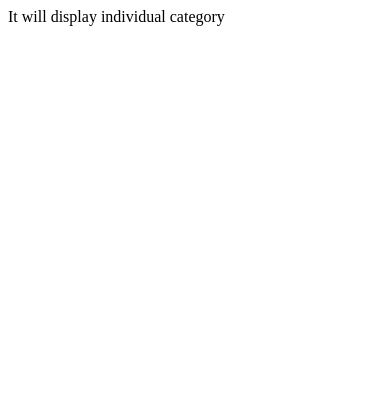
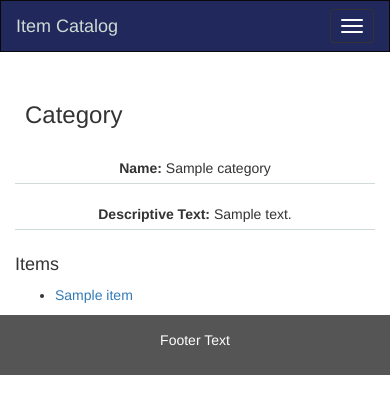
Before and after one commit to ernsnl/Item-Catalog, a Flask app: page /category/1 in a window 390 px wide. Shown: the top 414 px of the page. Run offline with Flask 2, Linux system fonts and the light colour scheme; tables that the repository leaves empty hold one stand-in row (values such as "Sample post"); some libraries are stand-ins or nearby versions.

Commit message:
Category CRUD functions added

```diff
--- a/vagrant/build/css/style.min.css
+++ b/vagrant/build/css/style.min.css
@@ -1 +1 @@
-.transition-filter{opacity:.7;background-color:#000;position:fixed;width:100%;height:100%;top:0;left:0;z-index:1000}.flashes{width:100%;float:left;margin-top:-20px;text-align:center}.flash-message{font-weight:700;padding:15px}.flash-message.success{background-color:#dff0d8;color:green}.flash-message.error{background-color:#f2dede;color:red}.navbar{border-radius:0!important}.navbar-inverse{background-color:#21295c!important}.item-catalog-nav-link{color:#cfdbd5!important}.item-catalog-nav-link:hover{color:#f6ae2d!important;background-color:#1b4079!important}.font-awesome-nav-bar{margin-right:10px}.about-user-image{float:left;left:50%;position:relative;padding:10px;width:120px;height:120px;margin-left:calc(140px - 25%);border:1px solid #cfdbd5;margin-bottom:15px}.about-user-info{float:left;width:100%;text-align:center;border-bottom:1px solid #cfdbd5;padding:5px;margin-bottom:15px}.about-title{font-weight:700}.user-edit-button{float:left;width:50%;left:50%;position:relative;margin-left:-25%;margin-top:25px;margin-bottom:25px}.item-form{padding:15px;border:1px solid #cfdbd5;margin:15px;border-radius:3px}
+.transition-filter{opacity:.7;background-color:#000;position:fixed;width:100%;height:100%;top:0;left:0;z-index:1000}.flashes{width:100%;float:left;margin-top:-20px;text-align:center}.flash-message{font-weight:700;padding:15px}.flash-message.success{background-color:#dff0d8;color:green}.flash-message.error{background-color:#f2dede;color:red}.navbar{border-radius:0!important}.navbar-inverse{background-color:#21295c!important}.item-catalog-nav-link{color:#cfdbd5!important}.item-catalog-nav-link:hover{color:#f6ae2d!important;background-color:#1b4079!important}.font-awesome-nav-bar{margin-right:10px}.about-user-image{float:left;left:50%;position:relative;padding:10px;width:120px;height:120px;margin-left:calc(140px - 25%);border:1px solid #cfdbd5;margin-bottom:15px}.about-user-info{float:left;width:100%;text-align:center;border-bottom:1px solid #cfdbd5;padding:5px;margin-bottom:15px}.about-title{font-weight:700}.user-edit-button{float:left;width:50%;left:50%;position:relative;margin-left:-25%;margin-top:25px;margin-bottom:25px}.item-form{padding:15px;border:1px solid #cfdbd5;margin:15px;border-radius:3px}.view-title{float:left;margin-bottom:15px;padding:10px;text-transform:center;width:100%}.view-list{float:left;width:100%}
--- a/vagrant/pages/category/category_page.py
+++ b/vagrant/pages/category/category_page.py
@@ -1,17 +1,99 @@
-from flask import Blueprint, render_template
-from classes.orm import Category
+from flask import Blueprint, session, redirect, url_for, escape, request, flash, render_template
+from classes.orm import Category, User
+from application import engine
+from sqlalchemy.orm import sessionmaker
 
 category_app = Blueprint('category', __name__)
+
 
 @category_app.route('/category')
 def category_list():
     return 'It will return category list'
 
+
 @category_app.route('/category/<int:category_id>')
 def category_individual(category_id):
-    return 'It will display individual category'
+    try:
+        database_session = sessionmaker(bind=engine)
+        current_session = database_session()
+        current_category = current_session.query(
+            Category).filter(Category.id == category_id).first()
+        current_user = None
+        if 'email' in session:
+            current_user = current_session.query(User).filter(
+                User.email == session['email']).first()
+        if current_category:
+            return render_template('category/info.html', category=current_category, user = current_user)
+        else:
+            flash('Category you are trying view does not exist.', 'error')
+            return redirect(url_for('main.index'))
+    except Exception as e:
+        print e
+    finally:
+        current_session.close()
 
-@category_app.route('/category/edit')
-@category_app.route('/category/edit/<int:category_id>')
-def category_edit(category_id = None):
-    return 'It will edit category'
+
+@category_app.route('/category/edit', methods=['GET', 'POST'])
+@category_app.route('/category/edit/<int:category_id>', methods=['GET', 'POST'])
+def category_edit(category_id=None):
+    try:
+        database_session = sessionmaker(bind=engine)
+        current_session = database_session()
+        if request.method == 'GET':
+            if 'email' in session:
+                current_user = current_session.query(User).filter(
+                    User.email == session['email']).first()
+                if category_id > 0:
+                    current_category = current_session.query(Category).filter(
+                        Category.id == category_id).first()
+                    if current_category is None:
+                        flash('Category you are trying edit does not exist.', 'error')
+                        return redirect(url_for('main.index'))
+                    if current_category.user_id != current_user.id:
+                        flash(
+                            'You are not authorized to edit this category.', 'error')
+                        return redirect(url_for('main.index'))
+                    return render_template('category/edit.html', category=current_category, user=current_user)
+                else:
+                    return render_template('category/edit.html', user=current_user)
+            else:
+                flash('You are not logged in.', 'error')
+                return redirect(url_for('main.index'))
+        else:
+            if session['CSRFToken'] != request.form.get('CSRFToken'):
+                flask('There is problem with your session!', 'error')
+                return redirect(url_for(main.index))
+            if 'email' in session:
+                current_user = current_session.query(User).filter(
+                    User.email == session['email']).first()
+                current_category = None
+                if category_id > 0:
+                    current_category = current_session.query(
+                        Category).filter(Category.id == category_id).first()
+                    if current_category is not None and current_category.user_id == current_user.id:
+                        current_category.name = request.form.get(
+                            'Name')
+                        current_category.descriptive_text = request.form.get(
+                            'DescriptiveText')
+                        current_session.commit()
+                        flash('Category updated successfully.', 'success')
+                        return redirect(url_for('main.index'))
+                    else:
+                        flash('Something went wrong!.', 'error')
+                        return redirect(url_for('main.index'))
+                else:
+                    current_category = Category(name=request.form.get('Name'),
+                                                descriptive_text=request.form.get(
+                                                    'DescriptiveText'),
+                                                user_id=current_user.id)
+                    current_session.add(current_category)
+                    current_session.commit()
+                    flash('Updated successfully.', 'success')
+                    return redirect(url_for('user.user', user_id=current_user.id))
+            else:
+                flash('You are not logged in.', 'error')
+                return redirect(url_for('main.index'))
+    except Exception as e:
+        print e
+    finally:
+        current_session.close()
--- a/vagrant/pages/user/user_page.py
+++ b/vagrant/pages/user/user_page.py
@@ -53,6 +53,9 @@ def user_edit(user_id):
                 flash('You are not logged in.', 'error')
                 return redirect(url_for('main.index'))
         else:
+            if session['CSRFToken'] != request.form.get('CSRFToken'):
+                flask('There is problem with your session!', 'error')
+                return redirect(url_for(main.index))
             if 'email' in session:
                 current_user = current_session.query(User).filter(
                     User.email == session['email']).first()
--- /dev/null
+++ b/vagrant/templates/category/info.html
@@ -0,0 +1,24 @@
+{% extends "layout.html" %} {% block content %}
+<div class="row">
+    <div class="col-xs-12">
+        <h3 class='view-title'>Category</h3>
+        <p class="about-user-info"><span class='about-title'>Name: </span>{{category.name}}</p>
+        <p class="about-user-info"><span class='about-title'>Descriptive Text: </span>{{category.descriptive_text}}</p>
+        <div class="view-list">
+            <h4 class="view_title">Items</h4>
+            <ul>
+                {% if category.items|length > 0 %} {% for item in category.items %}
+                <li><a href="{{(url_for('item.item_individual', item_id = item.id))}}">{{item.name}}</a></li>
+                {% endfor %} {% else %}
+                <li>There is no item in this category.</li>
+                {% endif %}
+            </ul>
+        </div>
+        {% if user and user.id == category.user_id %}
+        <a type="button" href="{{url_for('category.category_edit', category_id = category.id)}}" class="user-edit-button btn btn-primary">Edit</a> {% endif %}
+    </div>
+</div>
+
+
+
+{% endblock %}
--- a/vagrant/templates/main/index.html
+++ b/vagrant/templates/main/index.html
@@ -37,7 +37,7 @@
                 <h4>User Created Categories</h4> {% if user.categories|length > 0%}
                 <ul>
                     {% for category in user.categories %}
-                    <li> <a href=""> category.name</a></li>
+                    <li> <a href="{{url_for('category.category_individual', category_id = category.id)}}"> {{category.name}}</a></li>
                     {% endfor %}
                 </ul>
                 {% else %}
--- a/vagrant/templates/user/edit.html
+++ b/vagrant/templates/user/edit.html
@@ -10,6 +10,7 @@
                 <label for="ImageUrl">ImageUrl</label>
                 <input type="text" class="form-control" id="ImageUrl" name='ImageUrl' placeholder="Image Url" value='{{user.img_url}}'>
             </div>
+            <input type="hidden" name="CSRFToken" value="{{CSRFToken()}}">
             <button type="submit" class="btn btn-default">Submit</button>
         </form>
     </div>
```
Also changed, not shown: vagrant/src/css/style.css (+13 -0 lines), vagrant/templates/category/edit.html (added, +18 -0 lines).
